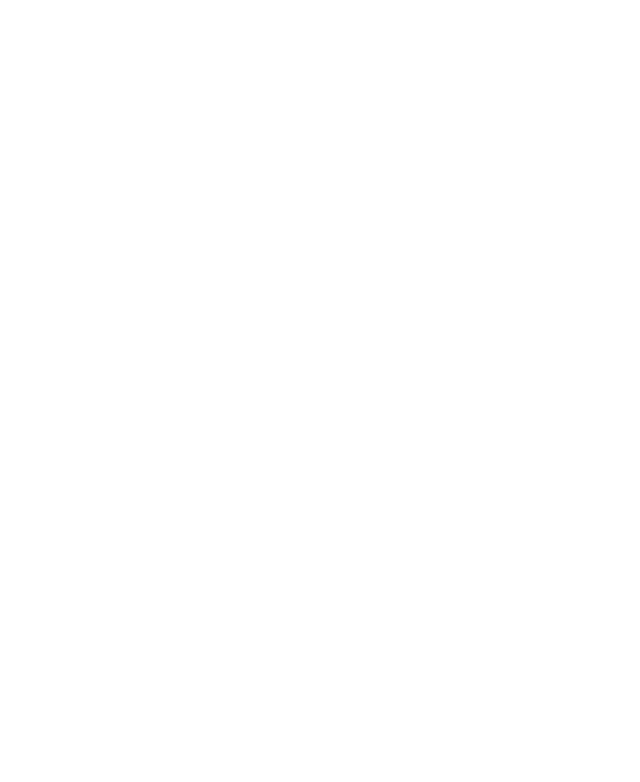
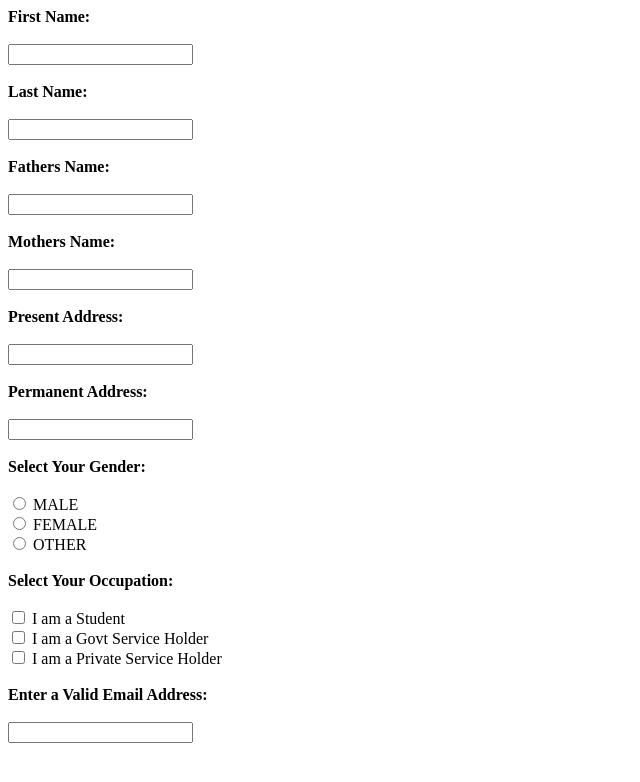
Before and after one commit to FARHAN-NAEEM/Registration-Form, a plain HTML site: page index.html in a window 1280 px wide. Shown: the whole page, without its empty margins (0-640 px from the left). Drawn offline with Linux system fonts and the light colour scheme.

Commit message:
second Commit

```diff
--- a/index.html
+++ b/index.html
@@ -3,9 +3,39 @@
 <head>
     <meta charset="UTF-8">
     <meta name="viewport" content="width=device-width, initial-scale=1.0">
-    <title>Registration-Form</title>
+    <title>Register</title>
 </head>
 <body>
+    <form>
+        <label for="fname"><b>First Name:</b></label><br><br>
+        <input type="text" id="fname" name="fname"><br><br>
+        <label for="lname"><b>Last Name:</b></label><br><br>
+        <input type="text" id="lname" name="lname"><br><br>
+        <label for="fathersname"><b>Fathers Name:</b></label><br><br>
+        <input type="text" id="fathersname" name="fathersname"><br><br>
+        <label for="mothersname"><b>Mothers Name:</b></label><br><br>
+        <input type="text" id="mothersname" name="mothersname"><br><br>
+        <label for="preaddress"><b>Present Address:</b></label><br><br>
+        <input type="text" id="preaddress" name="preaddress"><br><br>
+        <label for="peraddress"><b>Permanent Address:</b></label><br><br>
+        <input type="text" id="peraddress" name="peraddress"><br><br>
+        <label for="gender"><b>Select Your Gender:</b></label><br><br>
+        <input type="radio" id="male" name="gender" value="Male">
+        <label for="male">MALE</label><br>
+        <input type="radio" id="Female" name="gender" value="Female">
+        <label for="female">FEMALE</label><br>
+        <input type="radio" id="Other" name="gender" value="Other">
+        <label for="Other">OTHER</label><br><br>
+        <label for="email"><b>Select Your Occupation:</b></label><br><br>
+        <input type="checkbox" id="job1" name="student" value="Student">
+        <label for="job1"> I am a Student</label><br>
+        <input type="checkbox" id="job2" name="Govt Service" value="Govt Sevice">
+        <label for="job2"> I am a Govt Service Holder</label><br>
+        <input type="checkbox" id="job3" name="Private Service" value="Private Service">
+        <label for="job3"> I am a Private Service Holder</label><br><br>
+        <label for="email"><b>Enter a Valid Email Address:</b></label><br><br>
+        <input type="email" id="email" name="email"><br><br>
+     </form>
 
 </body>
 </html>
```
